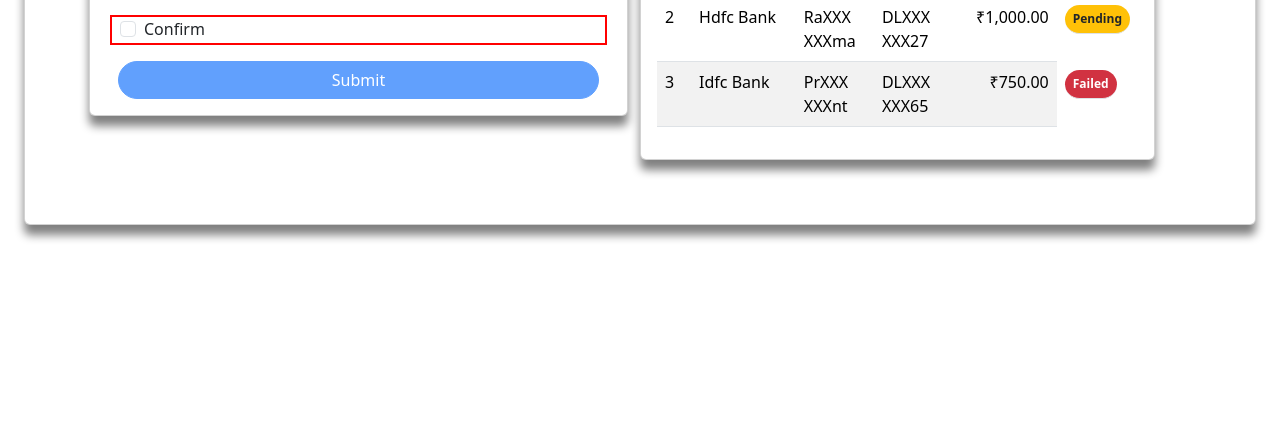
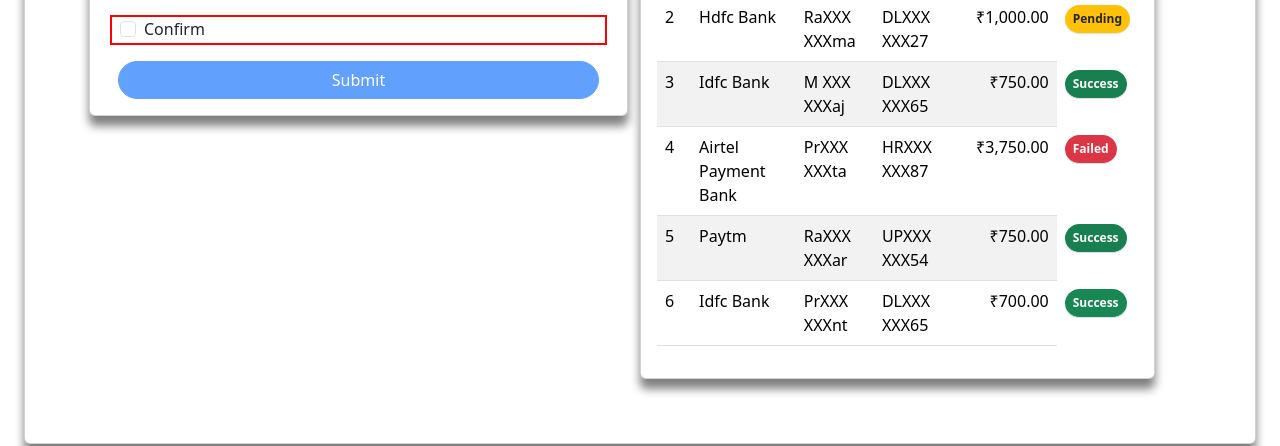
Before and after one commit to prashantsnehi/ecommerce, an Angular app: page / in a window 1280 px wide. Shown: the part 374-820 px from the top of the page. Built offline with nearby package versions, Linux system fonts and the light colour scheme; no server answers.

Commit message:
billfetch

```diff
--- a/src/app/_service/api.service.ts
+++ b/src/app/_service/api.service.ts
@@ -13,13 +13,12 @@
   url = 'https://api.pointpalindia.com';
   apiCredentials = {
     apiid: "AP90001",                               // api id recieved by pointpal
-    token: "34a8fb5a-5336-4beb-b67b-e7791df624d4", //"c57e66a0-cd9d-4293-8210-bf2955253bea",  //"34a8fb5a-5336-4beb-b67b-e7791df624d4", // api token received from pointpal
+    token: "34a8fb5a-5336-4beb-b67b-e7791df624d4",//"79977cf3-6f30-4f9e-a554-4a9ef6e512a9",  //"34a8fb5a-5336-4beb-b67b-e7791df624d4" // api token received from pointpal
     serviceName: "fastag"
   }
 
   constructor(private httpClient: HttpClient) {
   }
-
 
   getOperators(): Observable<ApiResponse<Operator[]>> {
     let apiResponse: ApiResponse<Operator[]> = {
@@ -27,6 +26,28 @@
       message: 'failed',
       data: []
     };
+    // fetch(`${this.url}/api/Recharge/OperatorList`, {
+    //   method: 'POST',
+    //   headers: {
+    //     'Content-Type': 'application/json'
+    //   },
+    //   body: JSON.stringify(this.apiCredentials)
+    // })
+    // .then(response => {
+    //   console.log(response);
+    //   let responseModel = response.json();
+    //   const data = responseModel.map(result => {
+    //     apiResponse = {
+    //       statusCode: 'TXN',
+    //       message: 'success',
+    //       data: result.body.data
+    //     }
+    //   })
+    // })
+    // .catch(err => {
+    //   console.log(err)
+    // });
+
     return this.httpClient.post<ApiResponse<Operator[]>>(`${this.url}/api/Recharge/OperatorList`, this.apiCredentials)
       .pipe(
         map(response => {
--- a/src/app/_service/fastag-crud.service.ts
+++ b/src/app/_service/fastag-crud.service.ts
@@ -10,7 +10,10 @@
   fastTags: Fastag[] = [
     { id: 1, operator: 'Airtel Payment Bank', name: 'Pawan Kumar', vehicleNumber: 'HR10E3750', amount: 500, status: 'success', createdAt: this.currentDate, updatedAt: new Date() },
     { id: 2, operator: 'HDFC Bank', name: 'Rajesh Sharma', vehicleNumber: 'DL8CNB2827', amount: 1000, status: 'pending', createdAt: this.currentDate, updatedAt: new Date()},
-    { id: 3, operator: 'IDFC Bank', name: 'Prashant', vehicleNumber: 'DL8CBC5465', amount: 750, status: 'failed', createdAt: this.currentDate, updatedAt: new Date() }
+    { id: 3, operator: 'IDFC Bank', name: 'M P Bhardwaj', vehicleNumber: 'DL8CBC5465', amount: 750, status: 'success', createdAt: this.currentDate, updatedAt: new Date() },
+    { id: 4, operator: 'Airtel Payment Bank', name: 'Pradeep Gupta', vehicleNumber: 'HR51BY2387', amount: 3750, status: 'failed', createdAt: this.currentDate, updatedAt: new Date() },
+    { id: 5, operator: 'PayTm', name: 'Ravi Kumar', vehicleNumber: 'UP71SDC6754', amount: 750, status: 'success', createdAt: this.currentDate, updatedAt: new Date() },
+    { id: 6, operator: 'IDFC Bank', name: 'Prashant', vehicleNumber: 'DL8CBC5465', amount: 700, status: 'success', createdAt: this.currentDate, updatedAt: new Date() }
   ];
 
   constructor() { }
--- a/src/app/components/fastag/fastag.component.ts
+++ b/src/app/components/fastag/fastag.component.ts
@@ -81,7 +81,7 @@
   getOperators() {
     this.apiService.getOperators().subscribe((response) => {
       // debugger;
-      // console.log(response);
+      console.log(response);
       this.apiResponse = response;
       this.operators = response.data as Operator[];
       this.operators = this.operators.sort((a, b) => a.operatorName.localeCompare(b.operatorName));
@@ -110,7 +110,9 @@
       console.error('Error fetching operators:', error);
     });
   }
+
   onSubmit(form: FormGroup) {
+    debugger
     if (form.valid) {
       // console.log(form);
       console.log(this.operatorName);
@@ -129,6 +131,7 @@
         error = `Error: ${error}`;
       });
     }
+    console.log('Completed');
   }
 
   cencelButton() {
```
Also changed, not shown: 2 other files (tests, documents, lock files or other folders).
